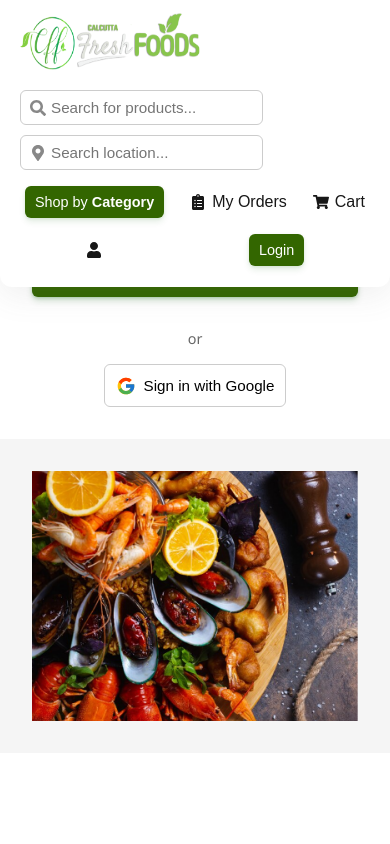
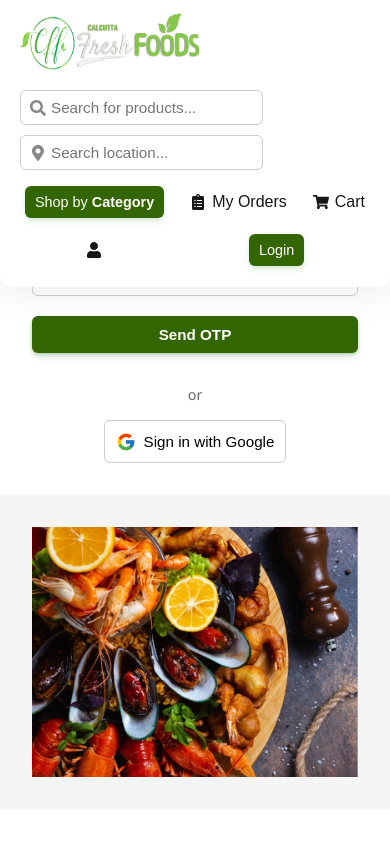
Before and after one commit to Srotoswini/cff-git, a Next.js app: page /login in a window 390 px wide. Shown: the top 844 px of the page. Built offline with nearby package versions, Linux system fonts and the light colour scheme.

Commit message:
resp 480

```diff
--- a/src/components/Login.module.css
+++ b/src/components/Login.module.css
@@ -146,7 +146,7 @@
 
 @media (max-width: 480px) {
   .page {
-    margin-top: 1.5rem;
+    margin-top: 5rem;
   }
 
   .welcome {
```
